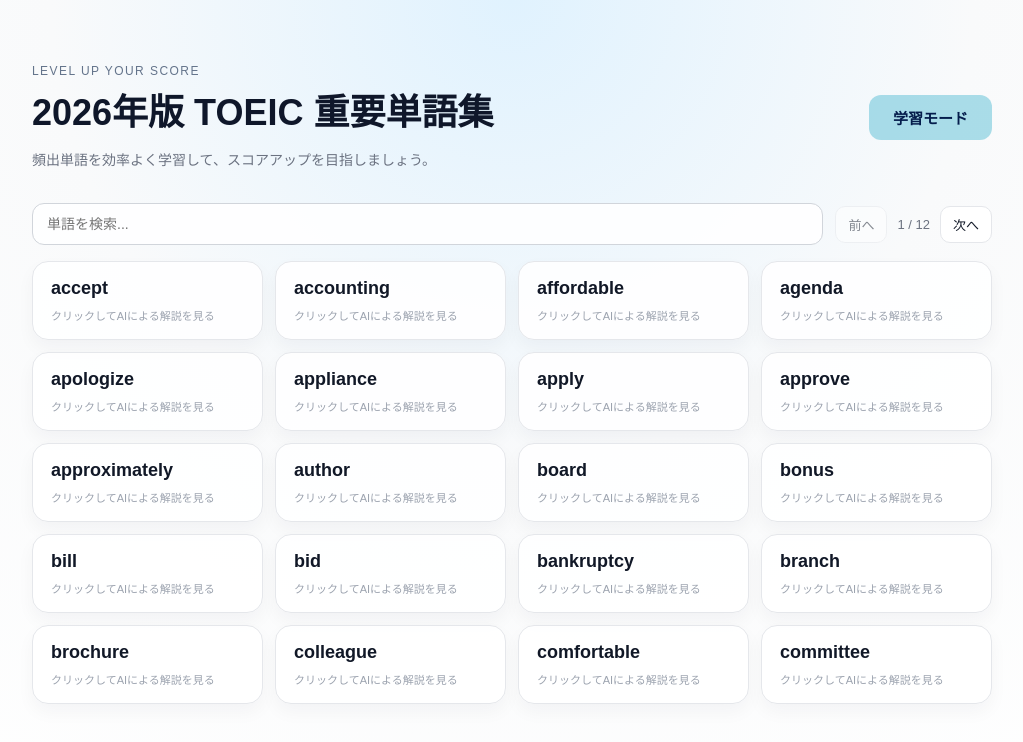
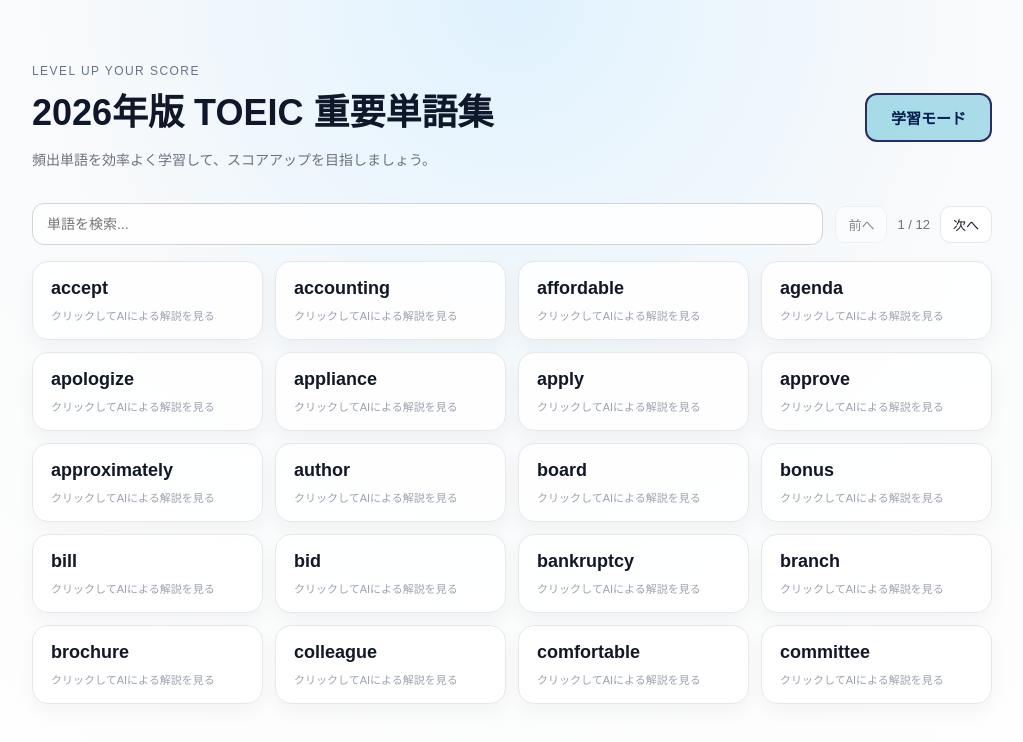
Before and after one commit to Rainnnnnnnn-maker/toeic_website_ver2.0, a Next.js app: page / in a window 1280 px wide. Shown: the top 742 px of the page, without its empty margins (128-1151 px from the left). Built offline with nearby package versions, Linux system fonts and the light colour scheme.

Commit message:
fix study button style

```diff
--- a/src/app/page.module.css
+++ b/src/app/page.module.css
@@ -60,6 +60,7 @@
   align-self: flex-start;
   margin-top: 8px;
   box-shadow: none;
+  border: 2px solid #2a2a65;
 }
 
 .ctaButton:hover {
```
